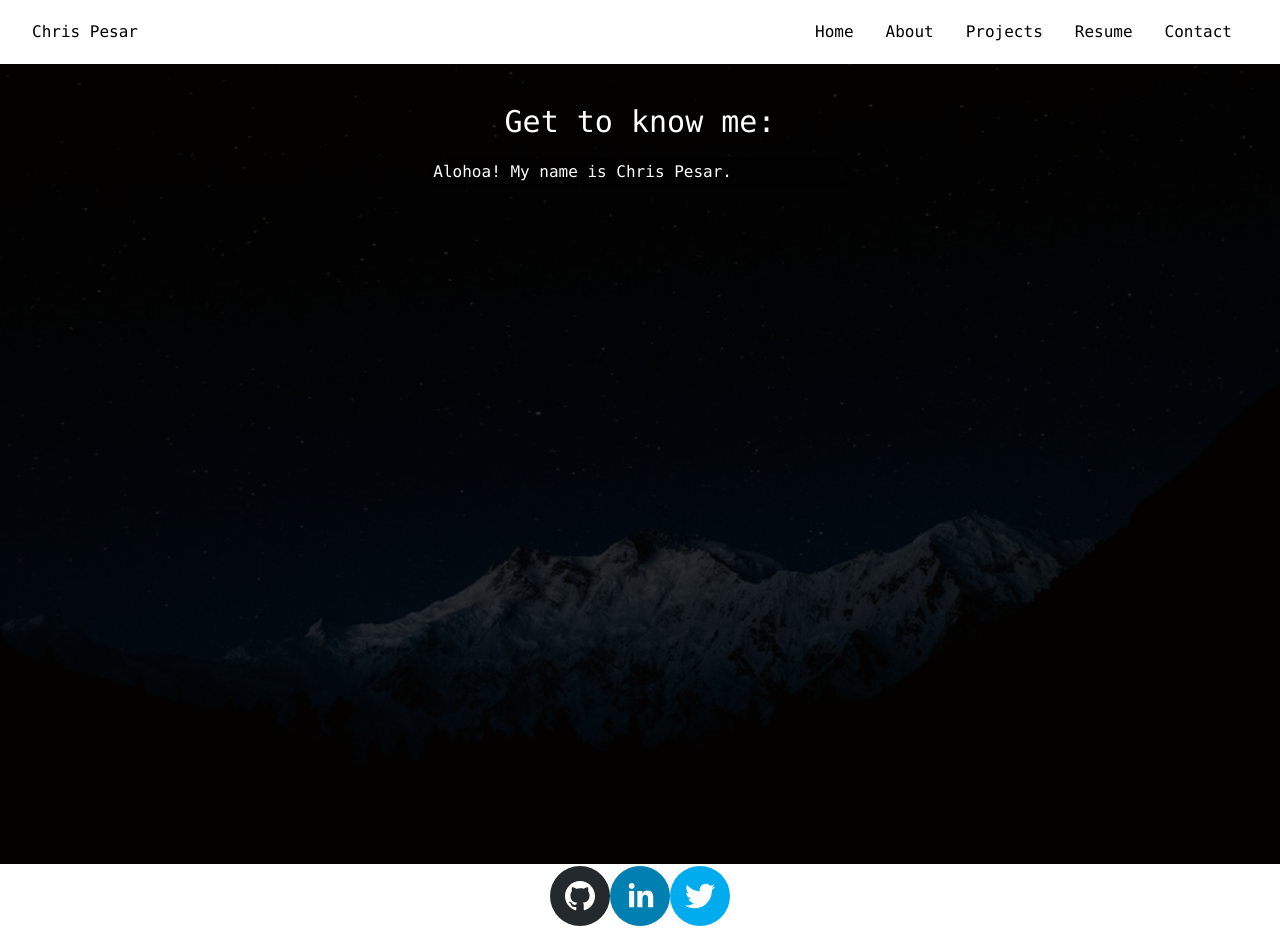
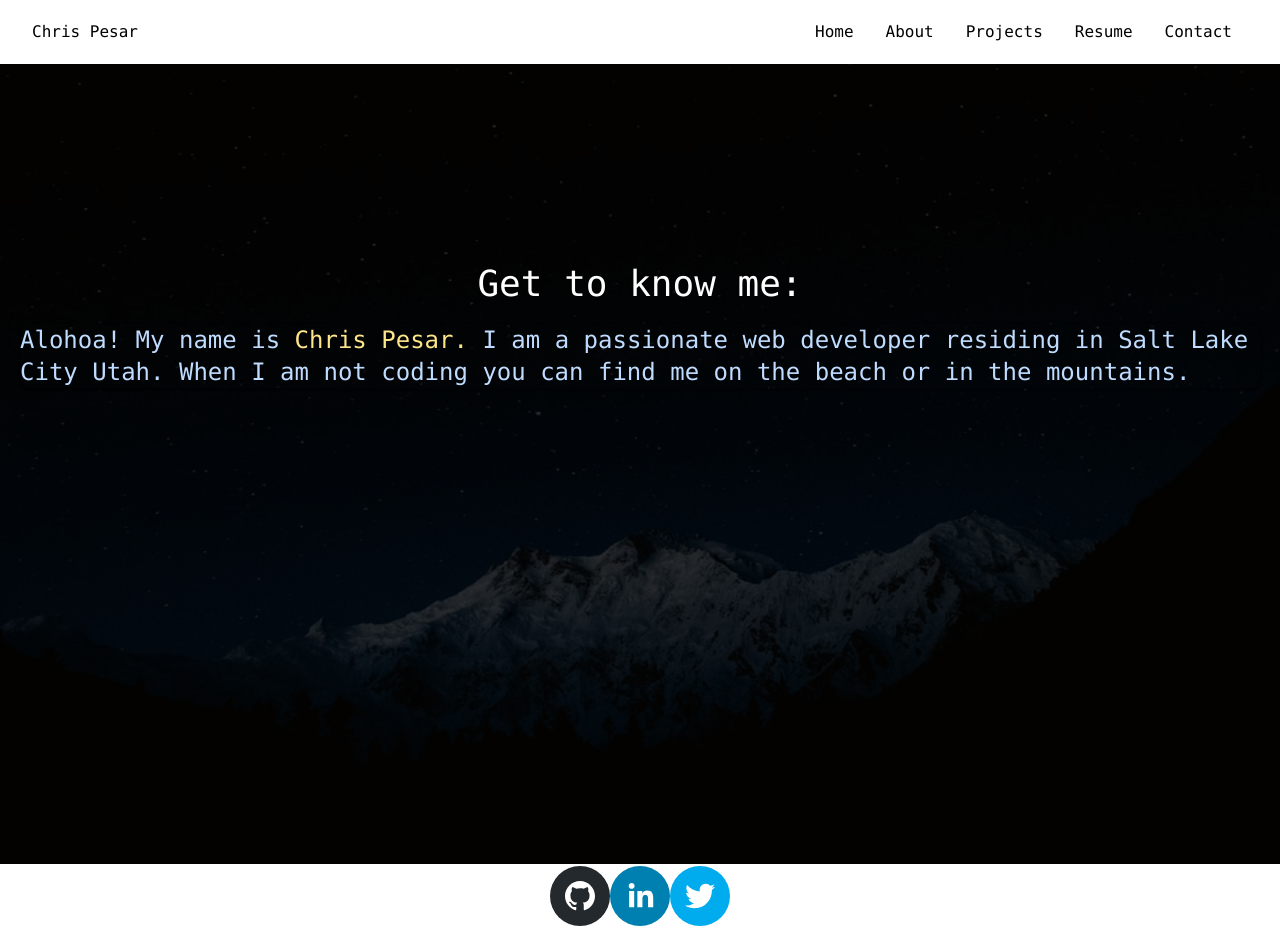
Before and after one commit to cpesar/chris-portfolio, a React (Create React App) app: page /about in a window 1280 px wide. Built offline with nearby package versions, Linux system fonts and the light colour scheme.

Commit message:
styling about page

```diff
--- a/src/pages/About.js
+++ b/src/pages/About.js
@@ -5,11 +5,14 @@ const About = () => {
   return <>
     <main className="About">
       <div className="overlay p-5 flex flex-col items-center font-mono">
-        <section className="container flex flex-col items-center">
-          <h1 className="text-white py-5 text-3xl">Get to know me:</h1>
-            <p class="w-1/3 text-white rounded-lg shadow">
-              Alohoa! My name is Chris Pesar.
+        <section className="container flex flex-col items-center py-40">
+          <h1 className="text-white py-5 text-4xl">Get to know me:</h1>
+            <p class=" text-blue-200 rounded-lg shadow text-2xl ">
+              Alohoa! My name is
+                <span className="text-yellow-200"
+                > Chris Pesar.</span> I am a passionate web developer residing in Salt Lake City Utah. When I am not coding you can find me on the beach or in the mountains.
             </p>
+
         </section>
 
 
```
